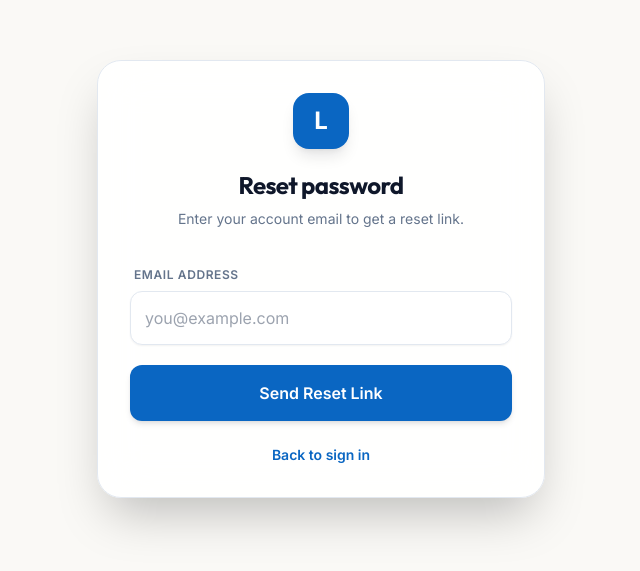
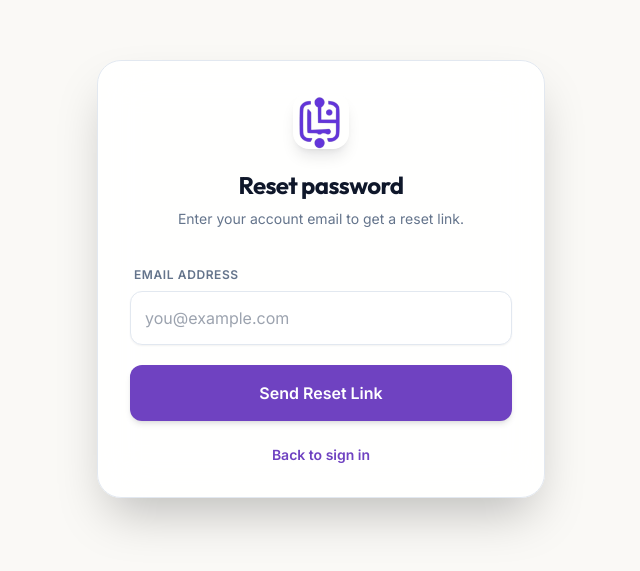
Before and after one commit to Vignes-ui/link-and-learn, a React (Vite) app: page /forgot-password in a window 1280 px wide. Shown: the part 121-692 px from the top of the page, without its empty margins (319-959 px from the left). Built offline with nearby package versions, Linux system fonts and the light colour scheme; no server answers.

Commit message:
Version1 final

```diff
--- a/src/components/Layout.jsx
+++ b/src/components/Layout.jsx
@@ -5,6 +5,8 @@ import { getHomePathForRole } from '../constants/navigation';
 
 import { FileText, BookOpen, Briefcase, CalendarDays, MessageSquare, Building2, ShieldCheck, Menu, X, LogOut, Users, Bell, Megaphone } from 'lucide-react';
 import { subscribeNotifications } from '../api/notifications';
+
+const LOGO_SRC = '/logo-big.png';
 
 const NAV_ITEMS = [
   { label: 'Feed', path: '/feed', icon: <FileText className="w-5 h-5" />, roles: '*' },
@@ -95,9 +97,7 @@ export default function Layout({ children }) {
         <header className="border-b border-slate-200/70 bg-white/85 backdrop-blur-xl">
           <div className="mx-auto flex max-w-7xl items-center justify-between px-4 py-4 md:px-8">
             <div className="flex items-center gap-3">
-              <div className="flex h-11 w-11 items-center justify-center rounded-xl bg-gradient-to-br from-primary-500 to-primary-700 shadow-lg shadow-primary-500/20">
-                <span className="font-display text-xl font-bold tracking-tighter text-white">L</span>
-              </div>
+              <img src={LOGO_SRC} alt="Link & Learn" className="h-11 w-11 rounded-xl object-contain shadow-lg shadow-primary-500/20" />
               <div>
                 <p className="font-display text-xl font-bold tracking-tight text-slate-900">Link & Learn</p>
                 <p className="text-xs font-semibold uppercase tracking-widest text-slate-500">Admin Portal</p>
@@ -140,9 +140,7 @@ export default function Layout({ children }) {
         {/* Logo */}
         <div className="p-6 cursor-pointer" onClick={() => navigate(homePath)}>
           <div className="flex items-center gap-3 group">
-            <div className="w-10 h-10 bg-gradient-to-br from-primary-500 to-primary-700 rounded-xl flex items-center justify-center shadow-lg shadow-primary-500/30 group-hover:scale-105 transition-transform duration-300">
-              <span className="text-white font-display font-bold text-xl tracking-tighter">L</span>
-            </div>
+            <img src={LOGO_SRC} alt="Link & Learn" className="w-10 h-10 rounded-xl object-contain shadow-lg shadow-primary-500/30 group-hover:scale-105 transition-transform duration-300" />
             <span className="font-display font-bold text-slate-900 text-xl tracking-tight">Link & Learn</span>
           </div>
         </div>
@@ -202,9 +200,7 @@ export default function Layout({ children }) {
       {/* Mobile topbar */}
       <div className="md:hidden fixed top-0 left-0 right-0 glass-panel border-b border-slate-200/50 z-20 px-4 py-3 flex items-center justify-between shadow-sm">
         <div className="flex items-center gap-2" onClick={() => navigate(homePath)}>
-          <div className="w-8 h-8 bg-gradient-to-br from-primary-500 to-primary-700 rounded-lg flex items-center justify-center shadow-sm">
-            <span className="text-white font-display font-bold text-sm">L</span>
-          </div>
+          <img src={LOGO_SRC} alt="Link & Learn" className="w-8 h-8 rounded-lg object-contain shadow-sm" />
           <span className="font-display font-bold text-slate-900">Link & Learn</span>
         </div>
         <button onClick={() => setMobileOpen(!mobileOpen)} className="p-2 -mr-2 text-slate-600 hover:text-slate-900 transition-colors">
--- a/src/pages/auth/AuthPage.jsx
+++ b/src/pages/auth/AuthPage.jsx
@@ -6,6 +6,8 @@ import { getHomePathForRole } from '../../constants/navigation';
 import { ROLES } from '../../constants/roles';
 
 import { AlertCircle, CircleUserRound, Eye, EyeOff, Globe, Info, PanelsTopLeft } from 'lucide-react';
+
+const LOGO_SRC = '/logo-big.png';
 
 export default function AuthPage() {
   const location = useLocation();
@@ -81,9 +83,7 @@ export default function AuthPage() {
 
         {/* Logo & Header */}
         <div className="text-center mb-8">
-          <div className="inline-flex items-center justify-center w-16 h-16 bg-gradient-to-br from-primary-500 to-primary-700 rounded-2xl mb-6 shadow-[0_0_30px_rgba(10,102,194,0.3)] transform hover:scale-105 transition-transform duration-300">
-            <span className="text-white text-3xl font-display font-bold tracking-tighter">L</span>
-          </div>
+          <img src={LOGO_SRC} alt="Link & Learn" className="mx-auto mb-6 h-16 w-16 rounded-2xl object-contain shadow-[0_0_30px_rgba(111,66,193,0.3)] transform hover:scale-105 transition-transform duration-300" />
           <h1 className="text-3xl font-display font-bold text-slate-900 mb-2 tracking-tight">Link & Learn</h1>
           <p className="text-slate-500 text-sm font-medium">Empowering the Education Ecosystem</p>
         </div>
--- a/src/pages/auth/ForgotPasswordPage.jsx
+++ b/src/pages/auth/ForgotPasswordPage.jsx
@@ -2,6 +2,8 @@ import { useState } from 'react';
 import { Link } from 'react-router-dom';
 import { AlertCircle, Info } from 'lucide-react';
 import { forgotPassword } from '../../api/auth';
+
+const LOGO_SRC = '/logo-big.png';
 
 export default function ForgotPasswordPage() {
   const [email, setEmail] = useState('');
@@ -31,9 +33,7 @@ export default function ForgotPasswordPage() {
     <div className="min-h-screen flex items-center justify-center bg-[#FAF9F6] px-4 text-slate-900">
       <div className="w-full max-w-md rounded-3xl border border-slate-200 bg-white/90 p-8 shadow-2xl backdrop-blur-xl">
         <div className="mb-8 text-center">
-          <div className="mx-auto mb-5 flex h-14 w-14 items-center justify-center rounded-2xl bg-primary-600 text-2xl font-bold text-white shadow-lg">
-            L
-          </div>
+          <img src={LOGO_SRC} alt="Link & Learn" className="mx-auto mb-5 h-14 w-14 rounded-2xl object-contain shadow-lg" />
           <h1 className="text-2xl font-display font-bold">Reset password</h1>
           <p className="mt-2 text-sm text-slate-500">Enter your account email to get a reset link.</p>
         </div>
--- a/src/pages/auth/OAuthRolePage.jsx
+++ b/src/pages/auth/OAuthRolePage.jsx
@@ -5,6 +5,8 @@ import { completeOAuthRole } from '../../api/auth';
 import { useAuth } from '../../context/AuthContext';
 import { getHomePathForRole } from '../../constants/navigation';
 import { isInstitutionalRole, ROLES } from '../../constants/roles';
+
+const LOGO_SRC = '/logo-big.png';
 
 export default function OAuthRolePage() {
   const [role, setRole] = useState('student');
@@ -45,9 +47,7 @@ export default function OAuthRolePage() {
     <div className="min-h-screen flex items-center justify-center bg-[#FAF9F6] px-4 text-slate-900">
       <div className="w-full max-w-md rounded-3xl border border-slate-200 bg-white/90 p-8 shadow-2xl backdrop-blur-xl">
         <div className="mb-8 text-center">
-          <div className="mx-auto mb-5 flex h-14 w-14 items-center justify-center rounded-2xl bg-primary-600 text-2xl font-bold text-white shadow-lg">
-            L
-          </div>
+          <img src={LOGO_SRC} alt="Link & Learn" className="mx-auto mb-5 h-14 w-14 rounded-2xl object-contain shadow-lg" />
           <h1 className="text-2xl font-display font-bold">Choose your role</h1>
           <p className="mt-2 text-sm text-slate-500">
             This completes your OAuth account setup.
--- a/src/pages/auth/ResetPasswordPage.jsx
+++ b/src/pages/auth/ResetPasswordPage.jsx
@@ -2,6 +2,8 @@ import { useMemo, useState } from 'react';
 import { Link, useNavigate, useSearchParams } from 'react-router-dom';
 import { AlertCircle, Eye, EyeOff, Info } from 'lucide-react';
 import { resetPassword } from '../../api/auth';
+
+const LOGO_SRC = '/logo-big.png';
 
 export default function ResetPasswordPage() {
   const [params] = useSearchParams();
@@ -42,9 +44,7 @@ export default function ResetPasswordPage() {
     <div className="min-h-screen flex items-center justify-center bg-[#FAF9F6] px-4 text-slate-900">
       <div className="w-full max-w-md rounded-3xl border border-slate-200 bg-white/90 p-8 shadow-2xl backdrop-blur-xl">
         <div className="mb-8 text-center">
-          <div className="mx-auto mb-5 flex h-14 w-14 items-center justify-center rounded-2xl bg-primary-600 text-2xl font-bold text-white shadow-lg">
-            L
-          </div>
+          <img src={LOGO_SRC} alt="Link & Learn" className="mx-auto mb-5 h-14 w-14 rounded-2xl object-contain shadow-lg" />
           <h1 className="text-2xl font-display font-bold">Create new password</h1>
           <p className="mt-2 text-sm text-slate-500">Choose a password with at least 6 characters.</p>
         </div>
--- a/tailwind.config.js
+++ b/tailwind.config.js
@@ -12,17 +12,17 @@ export default {
       },
       colors: {
         primary: {
-          50: '#f3f8fe',
-          100: '#e3effc',
-          200: '#c0dbf8',
-          300: '#8abef1',
-          400: '#4d9be7',
-          500: '#237bd8',
-          600: '#0A66C2', // LinkedIn Blue
-          700: '#0f4a91',
-          800: '#113f78',
-          900: '#133663',
-          950: '#0d2344',
+          50: '#f7f3ff',
+          100: '#eee6ff',
+          200: '#dfd1ff',
+          300: '#c7adfb',
+          400: '#aa80f2',
+          500: '#8d5be0',
+          600: '#6f42c1',
+          700: '#5f37a6',
+          800: '#4f2f86',
+          900: '#43296e',
+          950: '#2a174d',
         },
         dark: {
           900: '#0f172a',
```
Also changed, not shown: public/logo-big.png (added).
